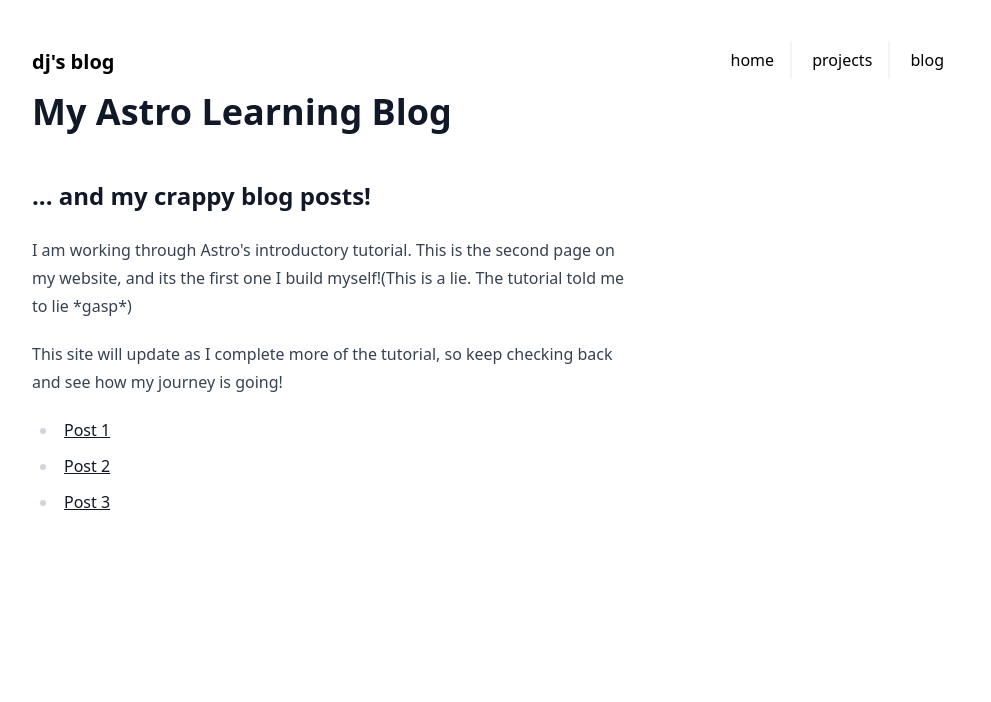
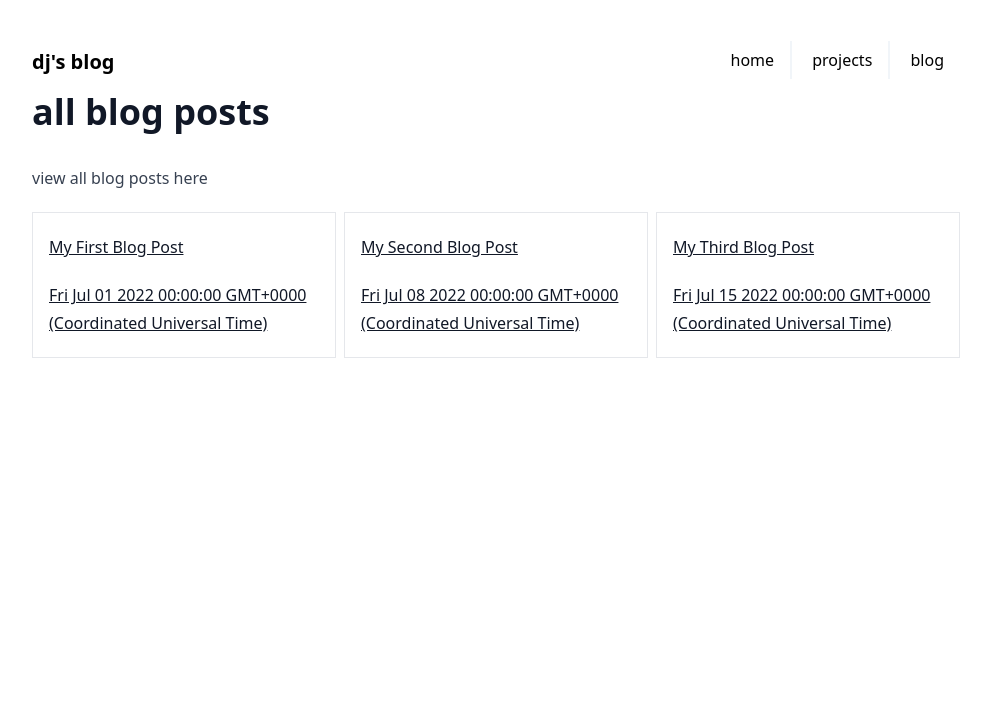
Before and after one commit to jushoo/denniel.dev, an Astro site: page /blog in a window 1280 px wide. Shown: the top 702 px of the page, without its empty margins (144-1135 px from the left). Built offline with nearby package versions, Linux system fonts and the light colour scheme; Astro itself is replaced by a stand-in of ours.

Commit message:
fixing title and blog page

```diff
--- a/src/layouts/BaseLayout.astro
+++ b/src/layouts/BaseLayout.astro
@@ -2,7 +2,8 @@
 import Header from "../components/Header.astro";
 import Footer from "../components/Footer.astro";
 import "../styles/global.css";
-const pageTitle = "Home Page";
+
+const { title } = Astro.props;
 ---
 
 <html lang="en" class="bg-white dark:bg-slate-800">
@@ -11,7 +12,7 @@ const pageTitle = "Home Page";
     <link rel="icon" type="image/svg+xml" href="/favicon.svg" />
     <meta name="viewport" content="width=device-width" />
     <meta name="generator" content={Astro.generator} />
-    <title>{pageTitle}</title>
+    <title>{title}</title>
   </head>
   <body>
     <main
--- a/src/pages/blog.astro
+++ b/src/pages/blog.astro
@@ -1,30 +1,28 @@
 ---
-import Header from "../components/Header.astro";
-import Footer from "../components/Footer.astro";
 import BaseLayout from "../layouts/BaseLayout.astro";
 
-const pageTitle = "My Astro Learning Blog";
+const pageTitle = "blog";
+const allPosts = await Astro.glob("../pages/posts/*.md");
 ---
 
-<BaseLayout>
-  <article class="prose dark:prose-invert">
-    <h1>{pageTitle}</h1>
-    <h2>... and my crappy blog posts!</h2>
+<BaseLayout title={pageTitle}>
+  <article class="prose dark:prose-invert min-w-full">
+    <h1>all blog posts</h1>
 
     <p>
-      I am working through Astro's introductory tutorial. This is the second
-      page on my website, and its the first one I build myself!(This is a lie.
-      The tutorial told me to lie *gasp*)
-    </p>
-    <p>
-      This site will update as I complete more of the tutorial, so keep checking
-      back and see how my journey is going!
+      view all blog posts here
     </p>
 
-    <ul>
-      <li><a href="/posts/post-1/">Post 1</a></li>
-      <li><a href="/posts/post-2/">Post 2</a></li>
-      <li><a href="/posts/post-3/">Post 3</a></li>
-    </ul>
+    <div class="grid grid-cols-1 gap-2 md:grid-cols-3">
+      {
+        allPosts
+          .map((post) => (
+          <a class="px-4 border min-h-12 hover:bg-purple-100" href={post.url}>
+              <p>{post.frontmatter.title}</p>
+              <p>{post.frontmatter.pubDate}</p>
+            </a>
+          ))
+      }
+    </div>
   </article>
 </BaseLayout>
--- a/src/pages/index.astro
+++ b/src/pages/index.astro
@@ -4,7 +4,7 @@ import BaseLayout from "../layouts/BaseLayout.astro";
 const allPosts = await Astro.glob("../pages/posts/*.md"); // TODO: Update this to MDX later?
 ---
 
-<BaseLayout>
+<BaseLayout title="home">
   <article class="prose dark:prose-invert min-w-full">
     <h1>hello there!</h1>
     <p>I'm DJ. A random software engineer in the wild</p>
--- a/src/pages/projects.astro
+++ b/src/pages/projects.astro
@@ -2,9 +2,11 @@
 import BaseLayout from "../layouts/BaseLayout.astro";
 
 const allProjects = await Astro.glob('../pages/projects/*.md');
+
+const pageTitle = "projects";
 ---
 
-<BaseLayout>
+<BaseLayout title={pageTitle}>
   <article class="prose dark:prose-invert min-w-full">
     <h1>projects</h1>
     <p>mostly empty for now... but it will fill up... eventually. haha. </p>
@@ -12,7 +14,6 @@ const allProjects = await Astro.glob('../pages/projects/*.md');
     <div class="grid grid-cols-1 gap-2 md:grid-cols-3">
       {
         allProjects
-          .reverse()
           .map((project) => (
             <a class="px-4 border min-h-12 hover:bg-purple-100" href={project.url}>
               <p>{project.frontmatter.title}</p>
```
